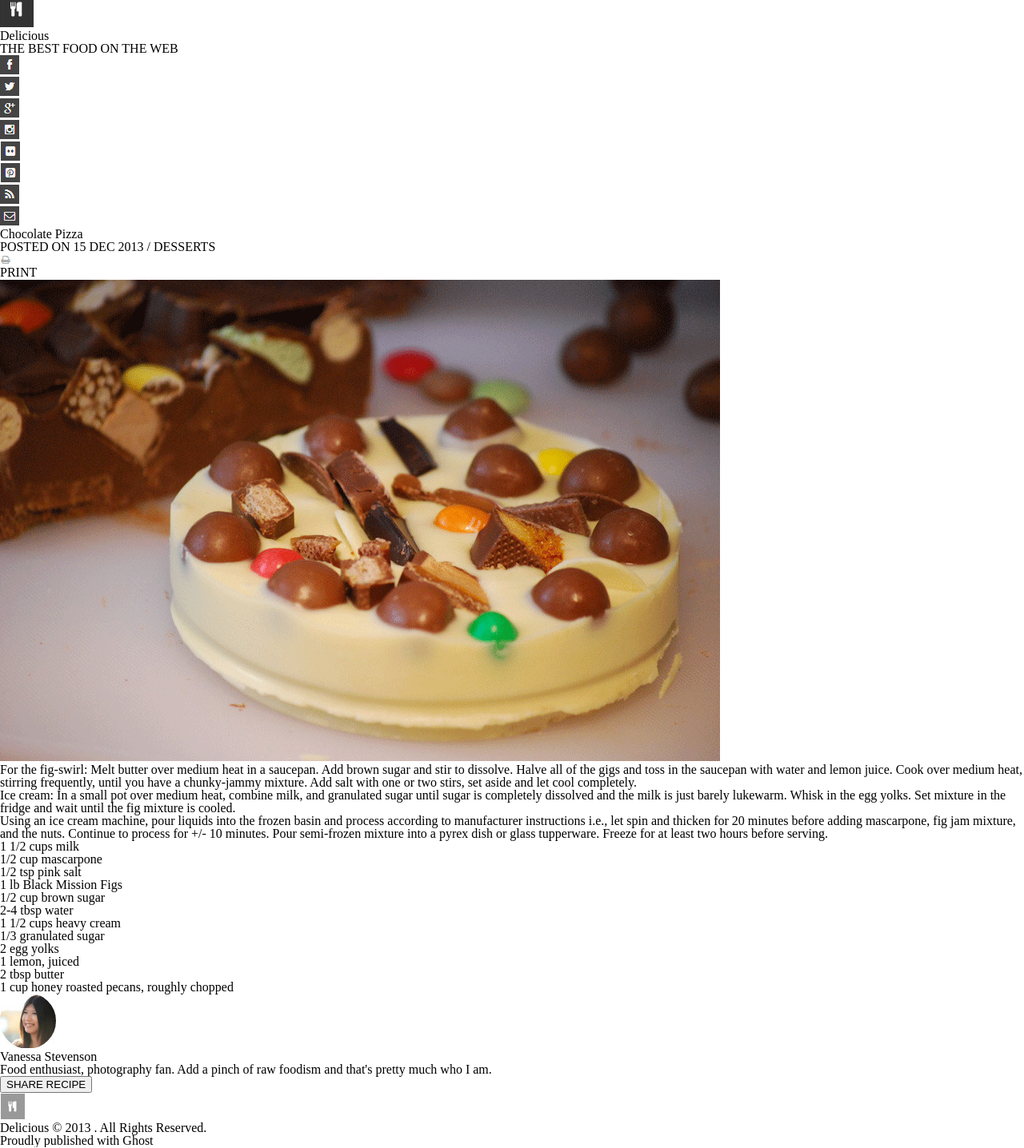
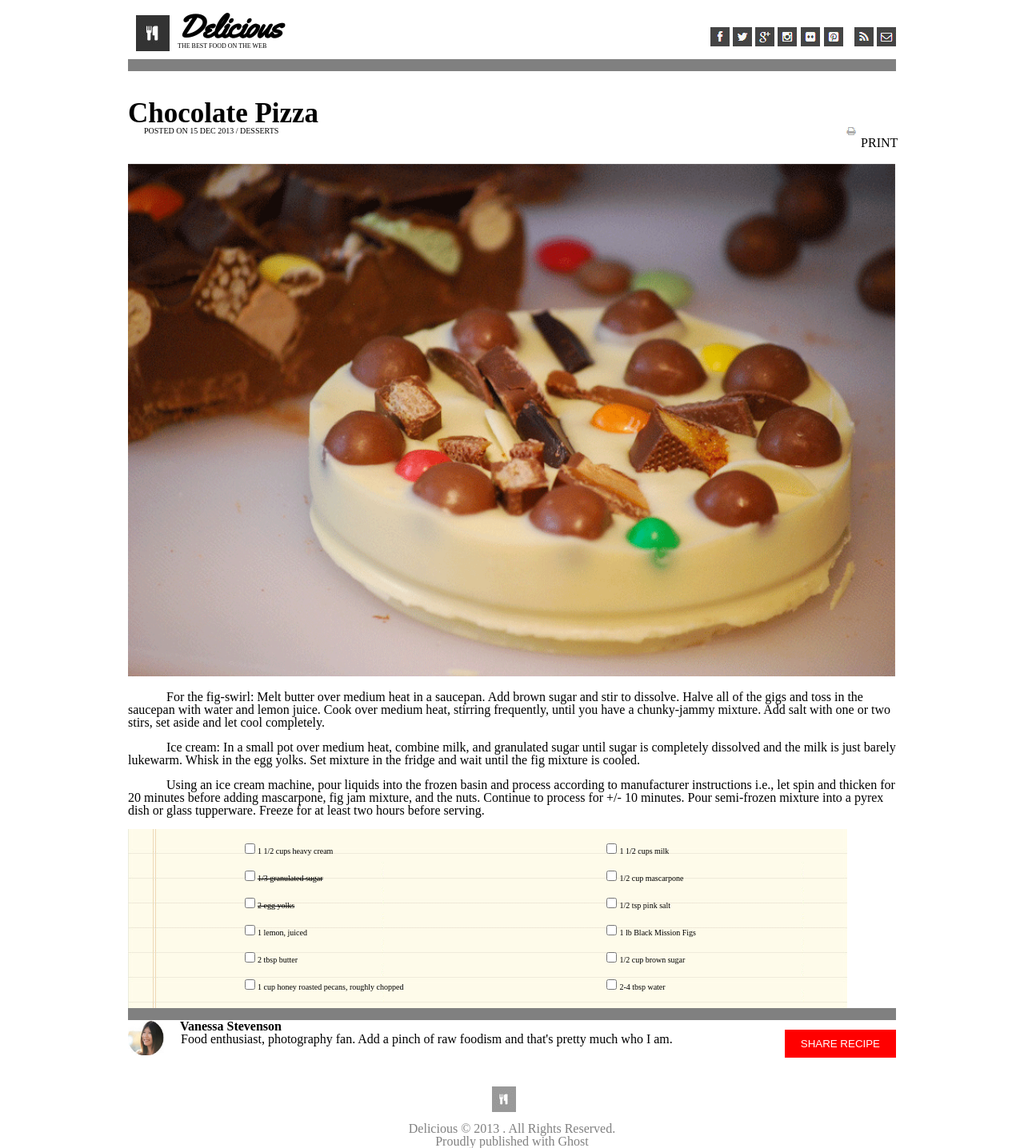
Before and after one commit to pjmcnamee/lab-10, a plain HTML site: page index.html in a window 1280 px wide. Shown: the part 11-1447 px from the top of the page at 80% size. Drawn offline with Linux system fonts and the light colour scheme; files that its build step writes are made by us from their sources.

Commit message:
Finished Lab 10 with Nate'

```diff
--- a/index.html
+++ b/index.html
@@ -5,8 +5,9 @@
         <meta charset="UTF-8">
         <meta name="viewport" content="with=device-width, initial-scale=1.0">
         <meta http-equiv="X-UA-Compatible" content="ie=edge">
-        <link rel="stylesheet" type="text/css" href="css/reset.css" />
-        <link rel="stylesheet" type="text/css" href="css/style.css" />
+        <link rel="stylesheet" type="text/css" href="reset.css" />
+        <link rel="stylesheet" type="text/css" href="style.css" />
+        <link href="https://fonts.googleapis.com/css?family=Yellowtail" rel="stylesheet">
         <title>Nate and Patrick's Chocolate Pizza Page</title>
     </head>
 
@@ -46,32 +47,38 @@
         </header>
 
         <main>
-            <h2>Chocolate Pizza</h2>
-            <div>
+                <div>
+                <h2>Chocolate Pizza</h2>
                 <p>POSTED ON 15 DEC 2013 / DESSERTS</p>
-                <img src = "img/print-icon.png" alt="print icon"/>
-                <p>PRINT</p>
-            </div>
+                </div>
+                <ul>
+                    <li>
+                        <img src = "img/print-icon.png" alt="print icon"/>
+                    </li>
+                <li>
+                    <p id="print">PRINT</p>
+                </li>
+            </ul>
             <img src="img/choco-pizza.png" alt="A picture of Chocolate Pizza"/>
-            <p>For the fig-swirl: Melt butter over medium heat in a saucepan. Add brown sugar and stir to dissolve. Halve all of the gigs and toss in the saucepan with water and lemon juice. Cook over medium heat, stirring frequently, until you have a chunky-jammy mixture. Add salt with one or two stirs, set aside and let cool completely.</p>
-            <p>Ice cream: In a small pot over medium heat, combine milk, and granulated sugar until sugar is completely dissolved and the milk is just barely lukewarm. Whisk in the egg yolks. Set mixture in the fridge and wait until the fig mixture is cooled.</p>
-            <p>Using an ice cream machine, pour liquids into the frozen basin and process according to manufacturer instructions i.e., let spin and thicken for 20 minutes before adding mascarpone, fig jam mixture, and the nuts. Continue to process for +/- 10 minutes. Pour semi-frozen mixture into a pyrex dish or glass tupperware. Freeze for at least two hours before serving.</p>
+            <p> For the fig-swirl: Melt butter over medium heat in a saucepan. Add brown sugar and stir to dissolve. Halve all of the gigs and toss in the saucepan with water and lemon juice. Cook over medium heat, stirring frequently, until you have a chunky-jammy mixture. Add salt with one or two stirs, set aside and let cool completely.</p>
+            <p> Ice cream: In a small pot over medium heat, combine milk, and granulated sugar until sugar is completely dissolved and the milk is just barely lukewarm. Whisk in the egg yolks. Set mixture in the fridge and wait until the fig mixture is cooled.</p>
+            <p> Using an ice cream machine, pour liquids into the frozen basin and process according to manufacturer instructions i.e., let spin and thicken for 20 minutes before adding mascarpone, fig jam mixture, and the nuts. Continue to process for +/- 10 minutes. Pour semi-frozen mixture into a pyrex dish or glass tupperware. Freeze for at least two hours before serving.</p>
             <div id="recipe">
                 <ul>
-                    <li>1 1/2 cups milk</li>
-                    <li>1/2 cup mascarpone</li>
-                    <li>1/2 tsp pink salt</li>
-                    <li>1 lb Black Mission Figs</li>
-                    <li>1/2 cup brown sugar</li>
-                    <li>2-4 tbsp water</li>
+                    <li><Input type="checkbox">1 1/2 cups milk</li>
+                    <li><Input type="checkbox">1/2 cup mascarpone</li>
+                    <li><Input type="checkbox">1/2 tsp pink salt</li>
+                    <li><Input type="checkbox">1 lb Black Mission Figs</li>
+                    <li><Input type="checkbox">1/2 cup brown sugar</li>
+                    <li><Input type="checkbox">2-4 tbsp water</li>
                 </ul>
                 <ul>
-                    <li>1 1/2 cups heavy cream</li>
-                    <li class = "crossout">1/3 granulated sugar</li>
-                    <li class = "crossout">2 egg yolks</li>
-                    <li>1 lemon, juiced</li>
-                    <li>2 tbsp butter</li>
-                    <li>1 cup honey roasted pecans, roughly chopped</li>
+                    <li><Input type="checkbox">1 1/2 cups heavy cream</li>
+                    <li class = "crossout"><Input type="checkbox">1/3 granulated sugar</li>
+                    <li class = "crossout"><Input type="checkbox">2 egg yolks</li>
+                    <li><Input type="checkbox">1 lemon, juiced</li>
+                    <li><Input type="checkbox">2 tbsp butter</li>
+                    <li><Input type="checkbox">1 cup honey roasted pecans, roughly chopped</li>
                 </ul>
             </div>
             <section>
--- a/style.css
+++ b/style.css
@@ -0,0 +1,163 @@
+
+
+header {
+    width: 960px;
+    margin: 0px auto;
+    padding-top: 20px;
+    border-bottom: 15px solid gray;
+}
+
+header section {
+    width: 400px;
+    display: inline-block;
+}
+
+header section img {
+    float: left;
+    padding: 10px;
+}
+
+header section h1 {
+    font-size: 40px;
+    font-family: 'Yellowtail', cursive;
+    font-weight: bold;
+    padding-top: 5px;
+}
+
+header section p {
+    margin-bottom: 0px;
+    font-size: 8px;
+}
+
+header ul {
+    float: right;
+    padding-top: 25px;
+}
+
+header ul li {
+    display: inline-block;
+}
+
+header ul li#pintrest {
+    margin-right: 10px;
+}
+
+main {
+    clear: both;
+    width: 960px;
+    margin: 0px auto;
+    padding-top: 35px;
+}
+
+main h2 {
+    font-size: 35px;
+    font-weight: bold;
+}
+
+main div {
+    padding-bottom: 20px;
+    width: 400px;
+    float: left;
+}
+
+main div p {
+    font-size: 10px;
+}
+
+main ul {
+    float: right;
+}
+
+main ul li {
+    display: inline-block;
+    padding-top: 35px;
+    font-size: 10px;
+}
+
+main img {
+    width: 100%;
+    height: auto;
+    padding-bottom: 15px;
+}
+
+main p {
+    padding-bottom: 15px;
+    text-indent: 5%;
+    font-size: 16px;
+}
+
+#recipe {
+    background-image: url(img/list-bg.png);
+    background-repeat: no-repeat;
+    width: 960px;
+}
+
+#recipe ul {
+    display: inline-block;
+}
+#recipe ul li {
+    display: block;
+    padding-right: 250px;
+    font-size: 10px;
+    padding-top: 15px;
+}
+
+.crossout {
+    text-decoration: line-through;
+}
+
+main section {
+    clear: both;
+    margin-top: 15px;
+    border-top: 15px solid grey;
+}
+
+main section img {
+    width: 45px;
+    float: left;
+}
+
+main section h3 {
+    font-weight: bold;
+    position: relative;
+    left: 20px;
+}
+
+main section p {
+    position: relative;
+    right: 27px;
+}
+
+button {
+    float: right;
+    background:  red;
+    color: white;
+    border: none;
+    padding: 10px 20px;
+    position: relative;
+    bottom: 35px;
+    cursor: pointer;
+    transition: 350ms;
+}
+
+button:hover {
+    background: turquoise;
+
+}
+
+footer {
+    clear: both;
+    width: 960;
+    margin: 0px auto;
+}
+
+footer img{
+    position: relative;
+    left: 48%;
+    padding-bottom: 10px;
+}
+
+footer p {
+    text-align: center;
+    color: grey;
+}
```
Also changed, not shown: .eslintrc.json (added).
